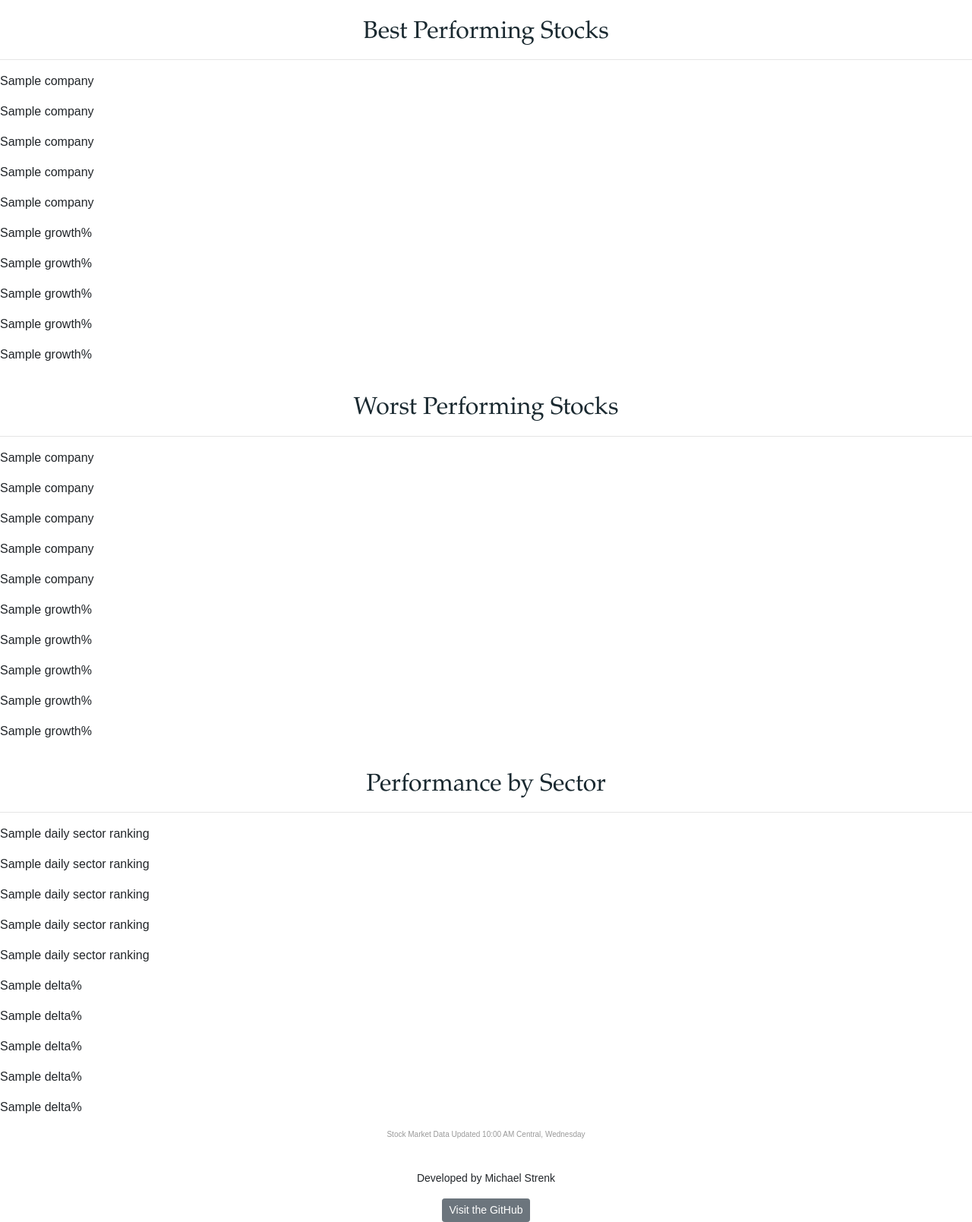
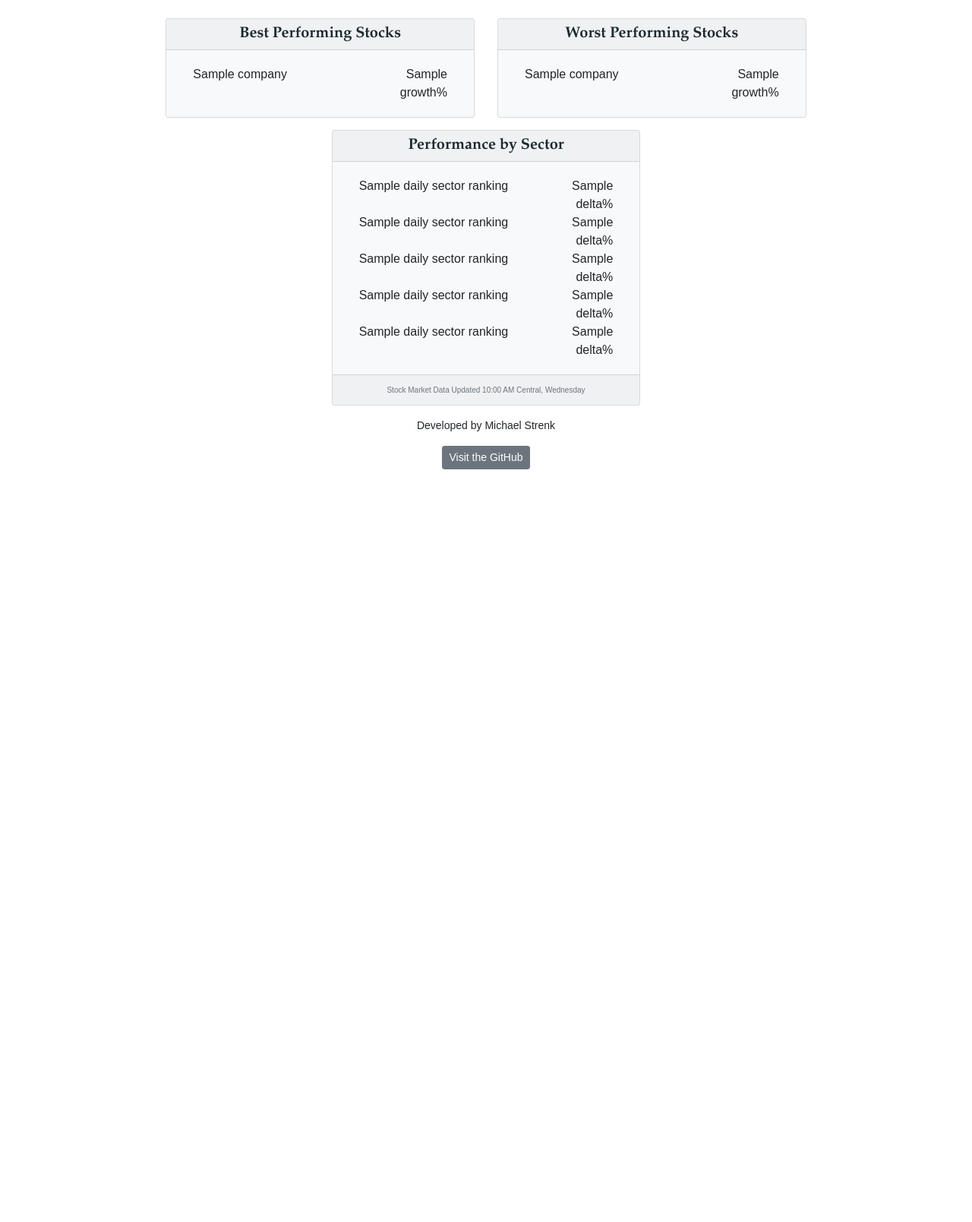
Before and after one commit to MikeStrenk/Stock-Grabber, a Flask app: template templates/index.html in a window 1280 px wide. Shown: the part 56-1665 px from the top of the page at 76% size. After the commit the page ends 674 px from the top, so only its background shows below. Run offline with Flask 2, Linux system fonts and the light colour scheme; the template is opened without the code that fills it: most values are stand-ins (such as "Sample title", 1, 10 or a date in 2020); parts of the project's set-up code (start-up, migrations or seed data) failed here and were passed over; some libraries are stand-ins or nearby versions.

Commit message:
revamped functionality of pages

```diff
--- a/templates/index.html
+++ b/templates/index.html
@@ -1,68 +1,98 @@
-{% extends 'base.html' %}
-
-
-{% block content %}
+{% extends 'base.html' %} {% block content %}
 
 <br>
-<div class="graph">
-  <h2>Best Performing Stocks</h2>
-  <hr>
-  <div class='tickerDiv'>
-    <p> {{  best_stock_ranking[0]['Company']  }} </p>
-    <p> {{  best_stock_ranking[1]['Company']  }} </p>
-    <p> {{  best_stock_ranking[2]['Company']  }} </p>
-    <p> {{  best_stock_ranking[3]['Company']  }} </p>
-    <p> {{  best_stock_ranking[4]['Company']  }} </p>
+<div class="row justify-content-center">
+  <div class="col-lg-4">
+    <div class="card bg-light mb-3">
+      <div class="card-header">Best Performing Stocks</div>
+      <div class="card-body">
+        <div class="col">
+          {% for company in best_stock_ranking %}
+          <div class="row">
+            <div class="col-8 col-md-8">
+              <p class="card-text">{{ company['Company'] }}</p>
+            </div>
+            <div class="col-4 col-md-4">
+              <p class="card-text" align="right">{{ company['growth'] }}%</p>
+            </div>
+          </div>
+          {% endfor %}
+        </div>
+      </div>
+    </div>
   </div>
-  <div class='percent_deltaDiv'>
-    <p> {{  best_stock_ranking[0]['growth']  }}% </p>
-    <p> {{  best_stock_ranking[1]['growth']  }}% </p>
-    <p> {{  best_stock_ranking[2]['growth']  }}% </p>
-    <p> {{  best_stock_ranking[3]['growth']  }}% </p>
-    <p> {{  best_stock_ranking[4]['growth']  }}% </p>
-  </div>
-</div> <br>
-
-
-<div class="graph">
-  <h2>Worst Performing Stocks</h2>
-  <hr>
-    <div class='tickerDiv'>
-      <p> {{  worst_stock_ranking[0]['Company']  }} </p>
-      <p> {{  worst_stock_ranking[1]['Company']  }} </p>
-      <p> {{  worst_stock_ranking[2]['Company']  }} </p>
-      <p> {{  worst_stock_ranking[3]['Company']  }} </p>
-      <p> {{  worst_stock_ranking[4]['Company']  }} </p>
+  <div class="col-lg-4">
+    <div class="card bg-light mb-3">
+      <div class="card-header">Worst Performing Stocks</div>
+      <div class="card-body">
+        <div class="col">
+          {% for company in worst_stock_ranking %}
+          <div class="row">
+            <div class="col-8 col-md-8">
+              <p class="card-text">{{ company['Company'] }}</p>
+            </div>
+            <div class="col-4 col-md-4">
+              <p class="card-text" align="right">{{ company['growth'] }}%</p>
+            </div>
+          </div>
+          {% endfor %}
+        </div>
+      </div>
     </div>
-    <div class='percent_deltaDiv'>
-      <p> {{  worst_stock_ranking[0]['growth']  }}% </p>
-      <p> {{  worst_stock_ranking[1]['growth']  }}% </p>
-      <p> {{  worst_stock_ranking[2]['growth']  }}% </p>
-      <p> {{  worst_stock_ranking[3]['growth']  }}% </p>
-      <p> {{  worst_stock_ranking[4]['growth']  }}% </p>
-    </div>
-</div> <br>
-
-
-<div class="graph">
-  <h2>Performance by Sector</h2>
-  <hr>
-  <div class='tickerDiv'>
-    <p> {{  daily_sector_ranking[1]['name']  }} </p>
-    <p> {{  daily_sector_ranking[2]['name']  }} </p>
-    <p> {{  daily_sector_ranking[3]['name']  }} </p>
-    <p> {{  daily_sector_ranking[4]['name']  }} </p>
-    <p> {{  daily_sector_ranking[5]['name']  }} </p>
-  </div>
-  <div class='percent_deltaDiv'>
-    <p> {{  daily_sector_ranking[1]['delta']  }}% </p>
-    <p> {{  daily_sector_ranking[2]['delta']  }}% </p>
-    <p> {{  daily_sector_ranking[3]['delta']  }}% </p>
-    <p> {{  daily_sector_ranking[4]['delta']  }}% </p>
-    <p> {{  daily_sector_ranking[5]['delta']  }}% </p>
   </div>
 </div>
+<div class="row justify-content-center">
+  <div class="col-lg-4">
+    <div class="card bg-light mb-3">
+      <div class="card-header">Performance by Sector</div>
+      <div class="card-body">
+        <div class="col">
+          <div class="row">
+            <div class="col-8 col-md-8">
+              <p class="card-text">{{ daily_sector_ranking[1]['name'] }}</p>
+            </div>
+            <div class="col-4 col-md-4">
+              <p class="card-text" align="right">{{ daily_sector_ranking[1]['delta'] }}%</p>
+            </div>
+          </div>
+          <div class="row">
+            <div class="col-8 col-md-8">
+              <p class="card-text">{{ daily_sector_ranking[2]['name'] }}</p>
+            </div>
+            <div class="col-4 col-md-4">
+              <p class="card-text" align="right">{{ daily_sector_ranking[2]['delta'] }}%</p>
+            </div>
+          </div>
+          <div class="row">
+            <div class="col-8 col-md-8">
+              <p class="card-text">{{ daily_sector_ranking[3]['name'] }}</p>
+            </div>
+            <div class="col-4 col-md-4">
+              <p class="card-text" align="right">{{ daily_sector_ranking[3]['delta'] }}%</p>
+            </div>
+          </div>
+          <div class="row">
+            <div class="col-8 col-md-8">
+              <p class="card-text">{{ daily_sector_ranking[4]['name'] }}</p>
+            </div>
+            <div class="col-4 col-md-4">
+              <p class="card-text" align="right">{{ daily_sector_ranking[4]['delta'] }}%</p>
+            </div>
+          </div>
+          <div class="row">
+            <div class="col-8 col-md-8">
+              <p class="card-text">{{ daily_sector_ranking[5]['name'] }}</p>
+            </div>
+            <div class="col-4 col-md-4">
+              <p class="card-text" align="right">{{ daily_sector_ranking[5]['delta'] }}%</p>
+            </div>
+          </div>
+        </div>
+      </div>
+      <div class="card-footer text-muted">Stock Market Data Updated {{ best_stock_ranking[0]['date'].strftime('%I:%M %p Central, %A') }}</div>
+    </div>
+  </div>
+</div>
+</div>
 
-<p class='dates'> Stock Market Data Updated {{  best_stock_ranking[0]['date'].strftime('%I:%M %p Central, %A')  }}</p>
-<br>
 {% endblock %}
```
